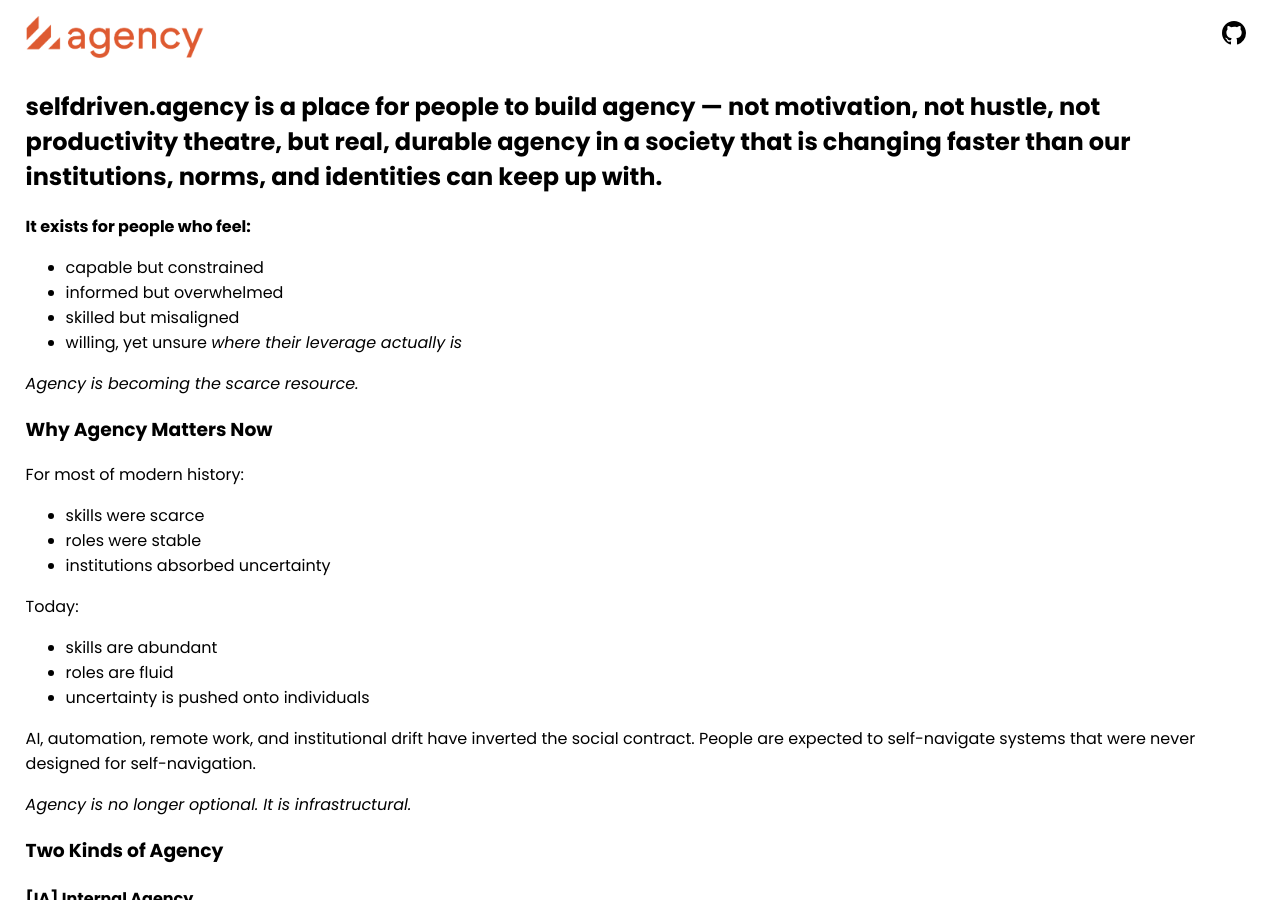
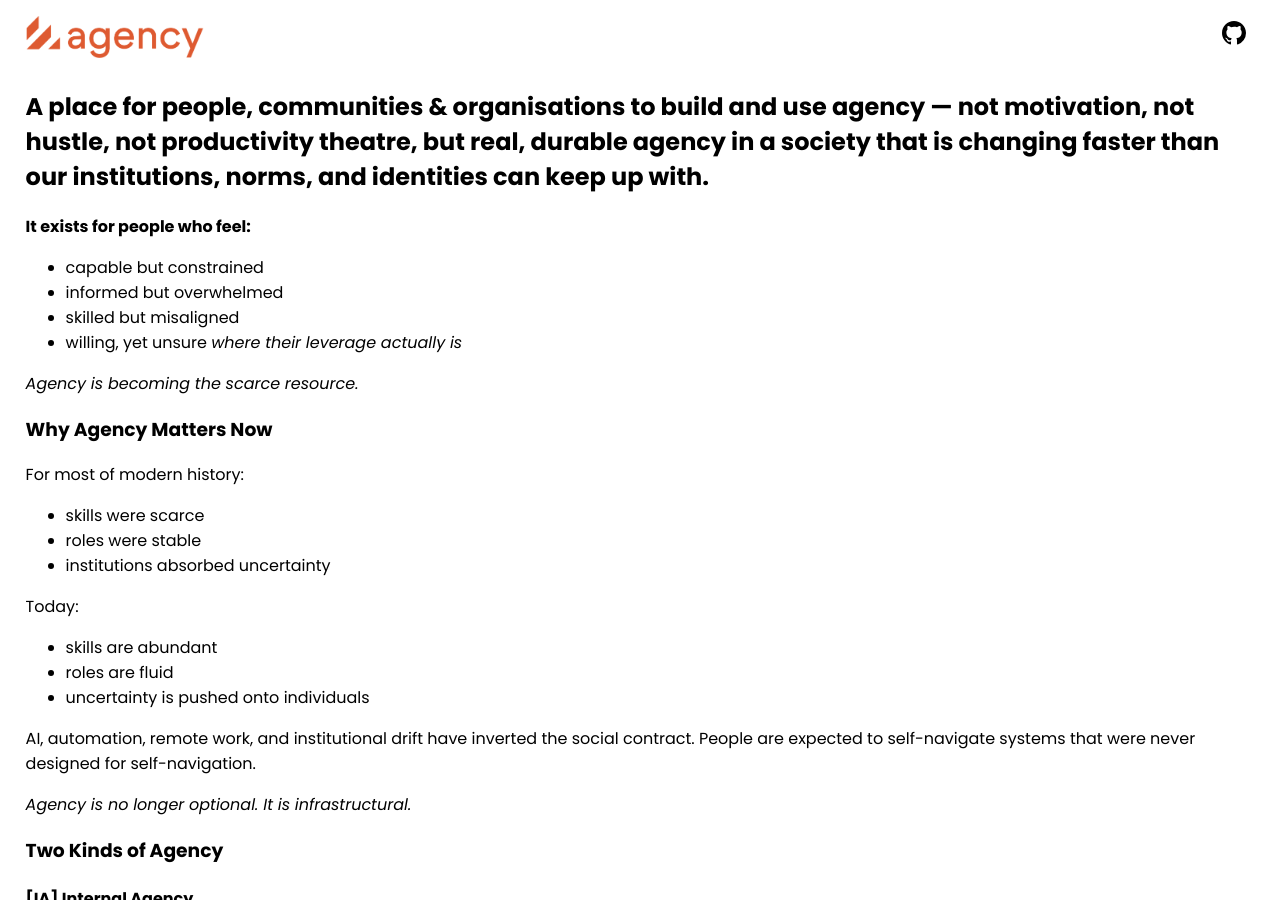
Before and after one commit to selfdriven-foundation/selfdriven-agency, a Jekyll site: the page built from docs/index.md, in a window 1280 px wide and 900 px high. Built offline with Jekyll 4.4.1, drawn with Linux system fonts in a browser that asks for light colours.

Commit message:
Update index.md

```diff
--- a/docs/index.md
+++ b/docs/index.md
@@ -4,7 +4,7 @@ title: Home - selfdriven Agency
 subtitle: Building Agency in a Rapidly Transforming Society
 ---
 
-## selfdriven.agency is a place for people to build agency — not motivation, not hustle, not productivity theatre, but real, durable agency in a society that is changing faster than our institutions, norms, and identities can keep up with.
+## A place for people, communities & organisations to build and use agency — not motivation, not hustle, not productivity theatre, but real, durable agency in a society that is changing faster than our institutions, norms, and identities can keep up with.
 
 **It exists for people who feel:**
 - capable but constrained
```
